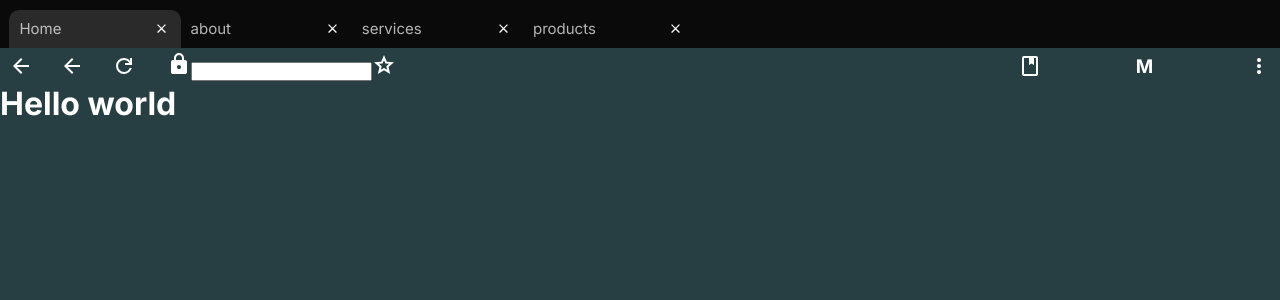
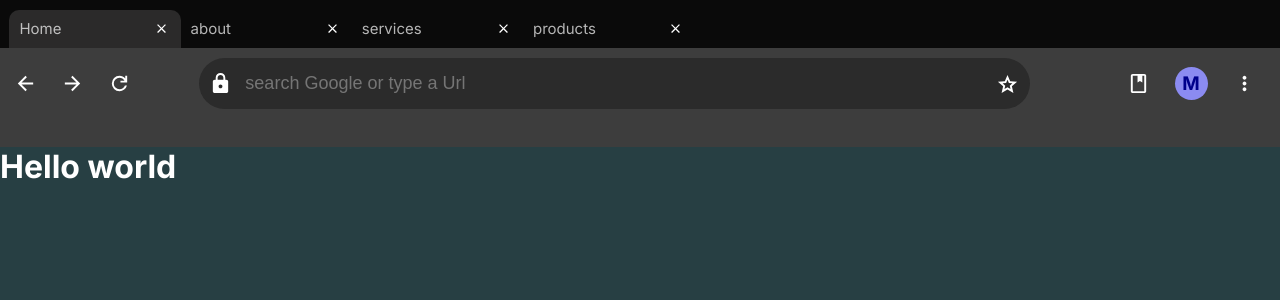
Before and after one commit to carrington-115/chrome-clone, a Next.js app: page / in a window 1280 px wide. Shown: the top 300 px of the page. Built offline with nearby package versions, Linux system fonts and the light colour scheme.

Commit message:
built the input section u Used useState to monitor changes in the hover and clicked events

```diff
--- a/components/SearchBar.tsx
+++ b/components/SearchBar.tsx
@@ -1,31 +1,50 @@
 "use client";
+import { useState } from "react";
 import styled from "styled-components";
 
 export default function SearchBar() {
+  const [inputClickedState, setInputClickedState] = useState(false);
   return (
     <Searchbar>
       <div className="page-navigation-icons">
+        <span>
           <img src="/images/arrow.svg" alt="left-arrow" />
-        <img src="/images/arrow.svg" alt="left-arrow" />
+        </span>
+        <span>
+          <img
+            src="/images/arrow.svg"
+            className="right-arrow"
+            alt="right-arrow"
+          />
+        </span>
+        <span>
           <img src="/images/refresh.svg" alt="refresh" />
+        </span>
       </div>
       <div className="search-item">
-        <main className="input-component">
+        <main
+          className={`${inputClickedState && "clicked"}`}
+          onClick={() => setInputClickedState(true)}
+        >
           <span>
             <img src="/images/lock.svg" alt="" />
           </span>
-          <input type="text" placeholder="" />
+          <input type="text" placeholder="search Google or type a Url" />
           <span>
             <img src="/images/star.svg" alt="" />
           </span>
         </main>
       </div>
       <div className="app-controls">
+        <span>
           <img src="/images/bookmark.svg" alt="bookmark" />
-        <div className="user-profile">
+        </span>
+        <span className="user-profile">
           <h3>M</h3>
-        </div>
+        </span>
+        <span>
           <img src="/images/more.svg" alt="" />
+        </span>
       </div>
     </Searchbar>
   );
@@ -34,25 +53,76 @@ export default function SearchBar() {
 const Searchbar = styled.div`
   max-width: 100%;
   display: flex;
-  padding: 0.1cm 0.25cm;
+  padding: 0.25cm 0.25cm;
   justify-content: space-between;
   align-items: center;
+  background-color: #3d3d3d;
+  height: 6.5vh;
+  padding-bottom: 1cm;
+  span {
+    padding: 5px;
+    border-radius: 50%;
+    background-color: transparent;
+    width: 23px;
+    height: 23px;
+    cursor: pointer;
+
+    img {
+      width: 100%;
+      height: 100%;
+    }
+    &:hover {
+      background-color: rgba(128, 128, 128, 0.4);
+    }
+  }
   .page-navigation-icons {
     display: flex;
     justify-content: space-between;
     align-items: center;
     width: 10%;
+    .right-arrow {
+      transform: rotate(180deg);
+    }
   }
   .search-item {
+    width: 65%;
+    main {
+      width: 100%;
       display: flex;
-    width: 65%;
       justify-content: space-between;
       align-items: center;
+      background-color: rgba(15, 15, 15, 0.4);
+      border-radius: 30px;
+      padding: 0.15cm 0.1cm;
+      border: 2px solid transparent;
+      &.clicked {
+        border-color: white;
+      }
+      input {
+        width: 90%;
+        height: 4.5vh;
+        background-color: transparent;
+        border: none;
+        outline: none;
+        font-size: 18px;
+        color: white;
+      }
+    }
   }
   .app-controls {
     display: flex;
-    justify-content: space-between;
-    width: 20%;
+    justify-content: flex-end;
+    width: 15%;
     align-items: center;
+    span {
+      margin: 0px 10px;
+    }
+    .user-profile {
+      display: flex;
+      justify-content: center;
+      align-items: center;
+      background-color: #8b8bf1;
+      color: darkblue;
+    }
   }
 `;
```
Lines whose indentation alone changed are shown as unchanged.
